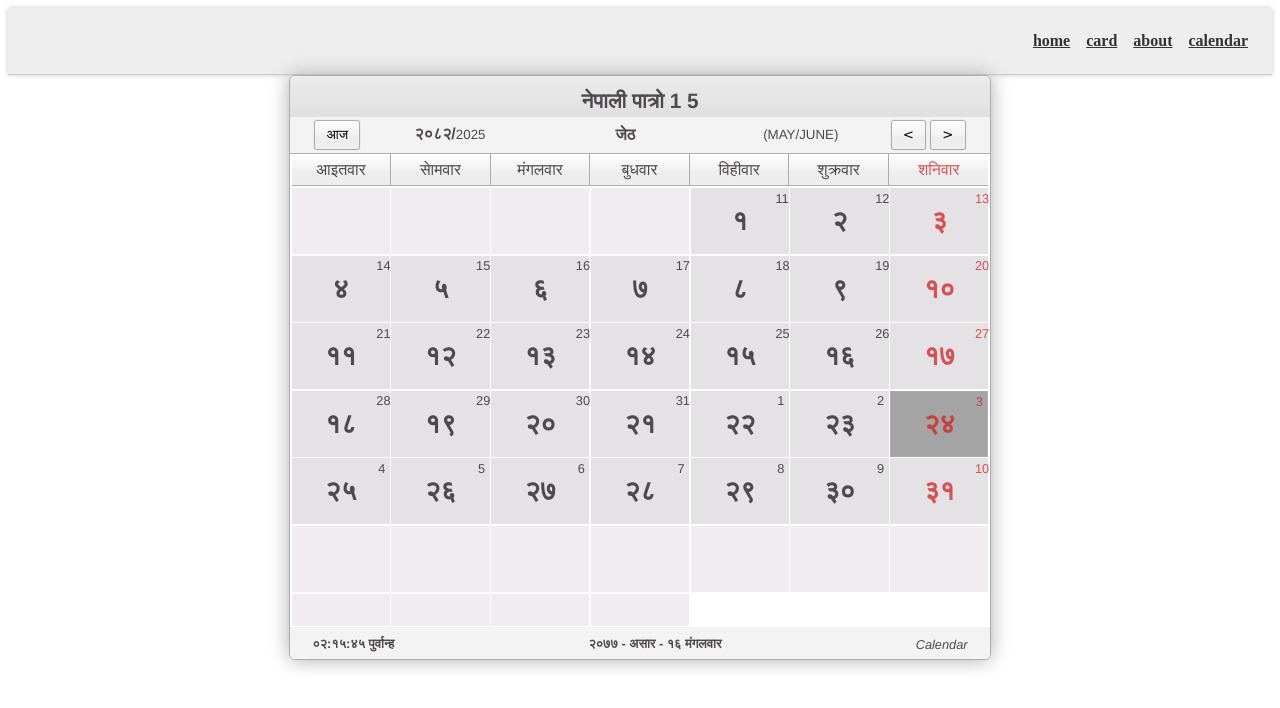
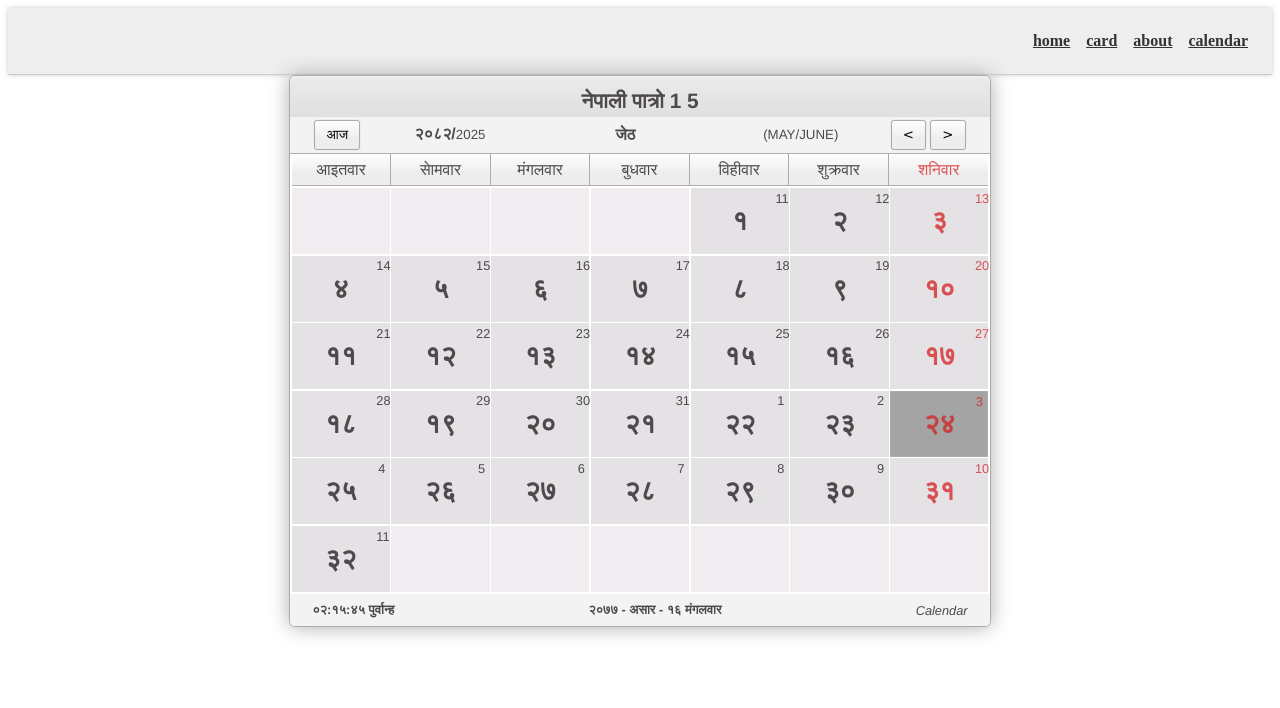
Before and after one commit to lazymesh/svelte-app-learn, a SvelteKit app: page /calendar in a window 1280 px wide. Shown: the top 708 px of the page. Built offline with nearby package versions, Linux system fonts and the light colour scheme.

Commit message:
ending and initial empty cells corrected

```diff
--- a/src/routes/calendar/+page.svelte
+++ b/src/routes/calendar/+page.svelte
@@ -442,39 +442,45 @@
             start = 0;
         }
         const result = [];
-        for (let i = start; i < stop; i += step) {
+        for (let i = start; i <= stop; i += step) {
             result.push(i);
         }
         return result;
     }
 
-    let getInitialInactiveDays = () => {
-        const this_year = lang == "en" ? temp_ad_year : temp_nepali_year;
-        const this_month = lang == "en" ? temp_ad_month : temp_nepali_month;
+    function calculateEmptyDays() {
         const first_week_day = new Date(temp_ad_year, temp_ad_month, 1).getDay();
         const day_in_nepali = ad2bs(new Date(temp_ad_year, temp_ad_month, 1));
         let empty_days = 8 - ((day_in_nepali.date - first_week_day) % 7);
         if (empty_days == 7) empty_days = 0;
         if (empty_days == 8) empty_days = 1;
+        return empty_days;
+    }
+    function daysInTempMonth() {
+        const this_year = lang == "en" ? temp_ad_year : temp_nepali_year;
+        const this_month = lang == "en" ? temp_ad_month : temp_nepali_month;
+        const days_in_month = lang == "en" ? ad_dates[this_month] : npdates[this_year][this_month];
+        return days_in_month;
+    }
+    let getInitialInactiveDays = () => {
+        const empty_days = calculateEmptyDays();
         let return_array = [];
-        for (const i in range(0, empty_days)) {
+        for (const i in range(1, empty_days)) {
             return_array.push("");
         }
         return return_array;
     }
     let getActiveDays = () => {
-        const this_year = lang == "en" ? temp_ad_year : temp_nepali_year;
-        const this_month = lang == "en" ? temp_ad_month : temp_nepali_month;
-        const days_in_month = lang == "en" ? ad_dates[this_month] : npdates[this_year][this_month];
+        const days_in_month = daysInTempMonth();
         return range(1, days_in_month);
     }
     let getLastInactiveDays = () => {
-        const this_year = lang == "en" ? temp_ad_year : temp_nepali_year;
-        const this_month = lang == "en" ? temp_ad_month : temp_nepali_month;
-        const first_week_day = new Date(this_year, this_month, 1).getDay();
-        const days_in_month = lang == "en" ? ad_dates[this_month] : npdates[this_year][this_month];
+        const days_in_month = daysInTempMonth();
+        const empty_days = calculateEmptyDays();
         let return_array = [];
-        for (const i in range(0, 43 - (first_week_day + days_in_month))) {
+        let last_empty_cells = 42 - (days_in_month + empty_days);
+        last_empty_cells = last_empty_cells > 6 ? last_empty_cells % 7 : last_empty_cells;
+        for (const i in range(1, last_empty_cells)) {
             return_array.push("");
         }
         return return_array;
```
Lines whose indentation alone changed are shown as unchanged.
